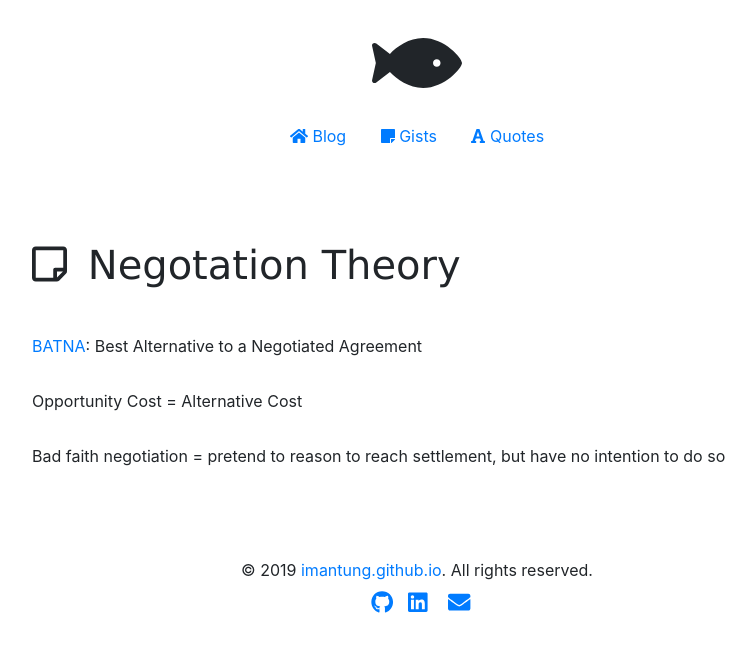
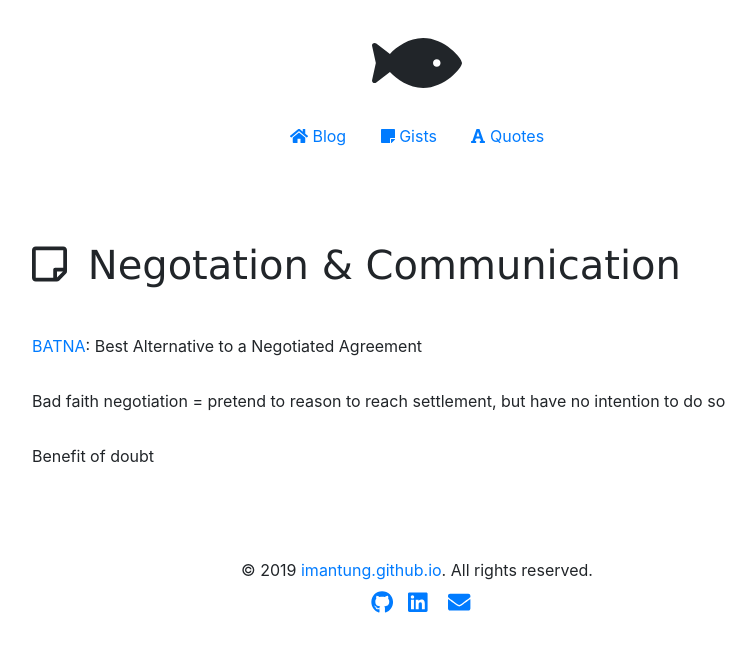
Before and after one commit to imantung/imantung.github.io, a Jekyll site: the page built from gist/negotation-and-communication.md, in a window 1280 px wide. Shown: the top 652 px of the page, without its empty margins (223-979 px from the left). Built offline with Jekyll 4.4.1, drawn with Linux system fonts in a browser that asks for light colours.

Commit message:
update content

```diff
--- a/gist/negotation-theory.md
+++ b/gist/negotation-and-communication.md
@@ -1,11 +1,11 @@
 ---
 layout: gist
-title: Negotation Theory
+title: Negotation & Communication
 ---
 
 
 [BATNA](https://en.wikipedia.org/wiki/Best_alternative_to_a_negotiated_agreement): Best Alternative to a Negotiated Agreement
 
-Opportunity Cost = Alternative Cost
+Bad faith negotiation = pretend to reason to reach settlement, but have no intention to do so
 
-Bad faith negotiation = pretend to reason to reach settlement, but have no intention to do so
+Benefit of doubt
```
Also changed, not shown: gist/go-libraries.md (+1 -0 lines), gist/uxd.md (renamed from gist/web-design.md, +3 -2 lines).
